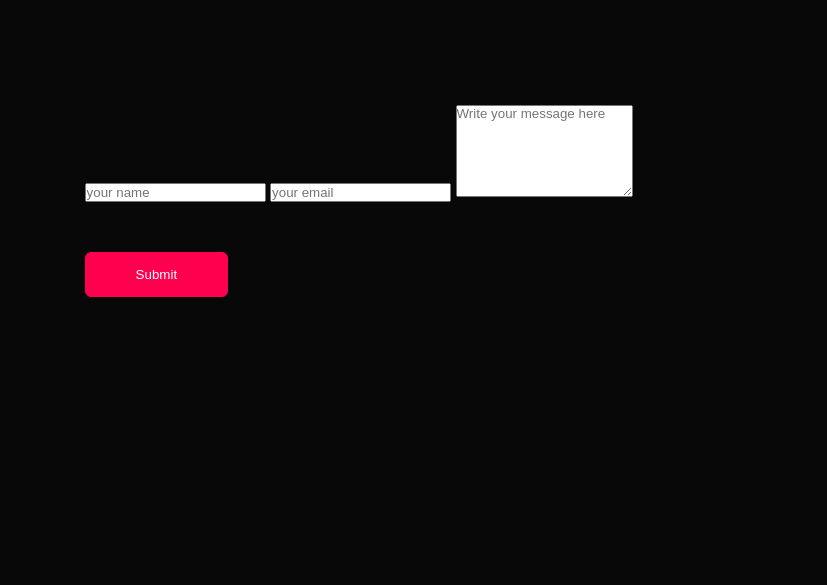
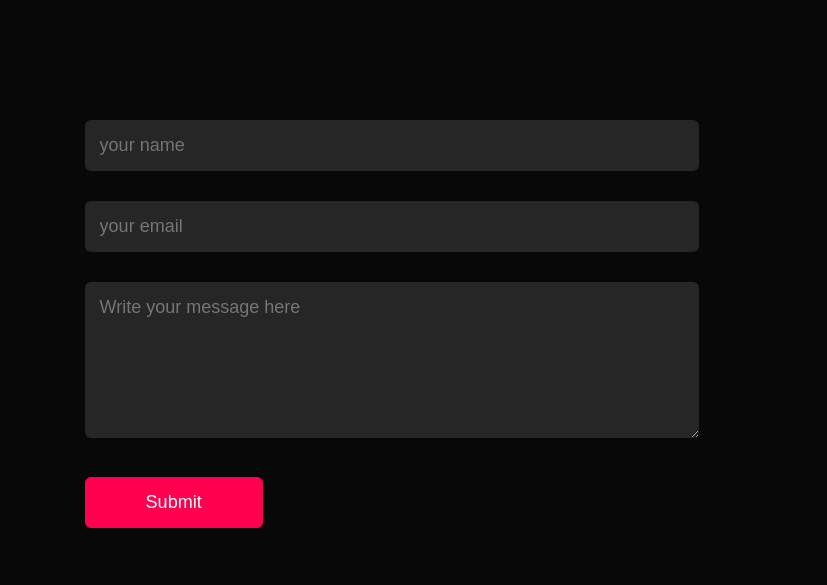
Before and after one commit to vincentMunywoki/my-portfolio-site, a plain HTML site: page index.html in a window 1280 px wide. Shown: the part 2476-3061 px from the top of the page, 453-1280 px from the left. Before the commit the page ends 2982 px from the top, so only its background shows below. Drawn offline with Linux system fonts and the light colour scheme.

Commit message:
my update

```diff
--- a/index.html
+++ b/index.html
@@ -172,6 +172,9 @@
             </div>
         </div>
     </div>
+    <div class="copyright">
+        <p>copyright &copy; Vincent. Made with <i class="fa-solid fa-heart"></i> by Vincent Munywoki</p>
+    </div>
 </div>
     <script>
         var tablinks = document.getElementsByClassName("tab-links");
--- a/style.css
+++ b/style.css
@@ -334,3 +334,27 @@ nav ul li a:hover::after{
     display: inline-block;
     background: #ff004f;
 }
+
+.contact-right form{
+    width: 100%;
+}
+
+form input, form textarea{
+    width: 100%;
+    border: 0;
+    outline: none;
+    background: #262626;
+    padding: 15px;
+    margin: 15px 0;
+    color: #fff;
+    font-size: 18px;
+    border-radius: 6px;
+}
+
+form .btn.btn2{
+    padding: 14px 60px;
+    font-size: 18px;
+    margin-top: 20px;
+    cursor: pointer;
+
+}
```
